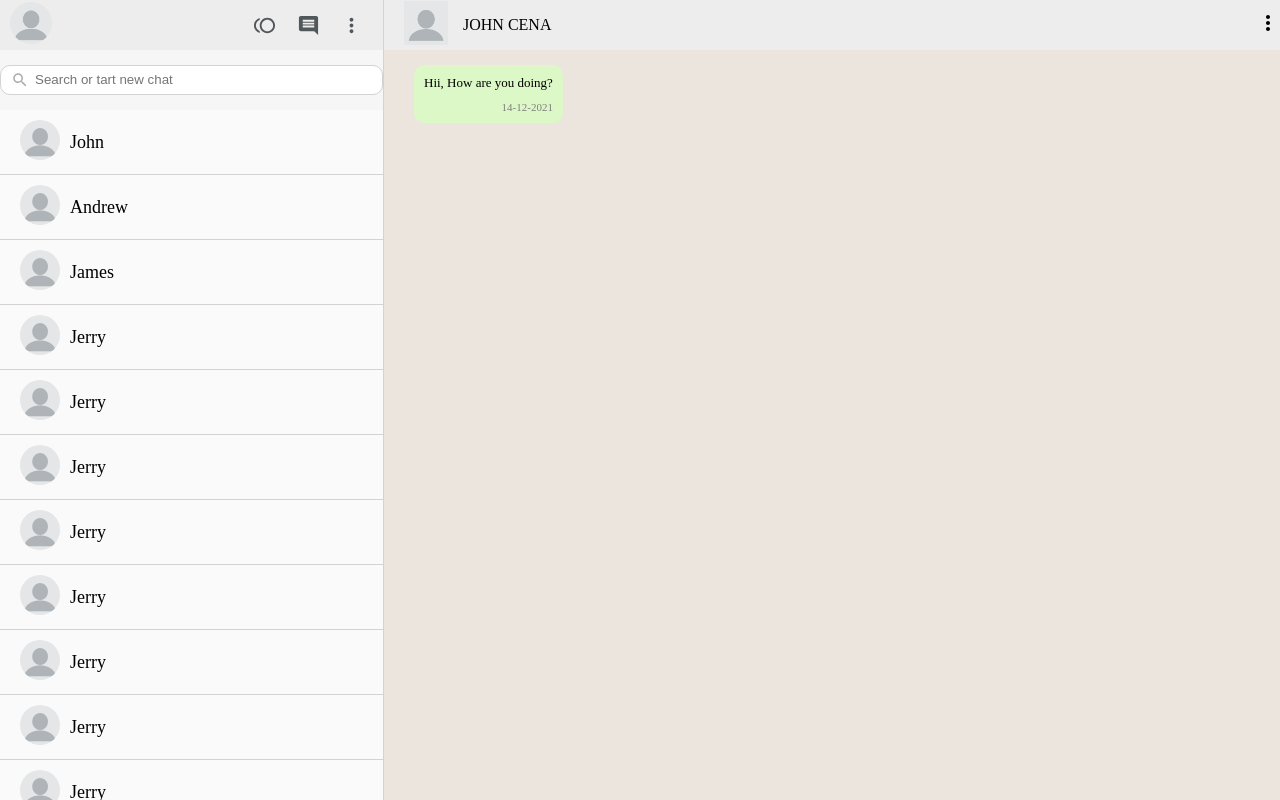
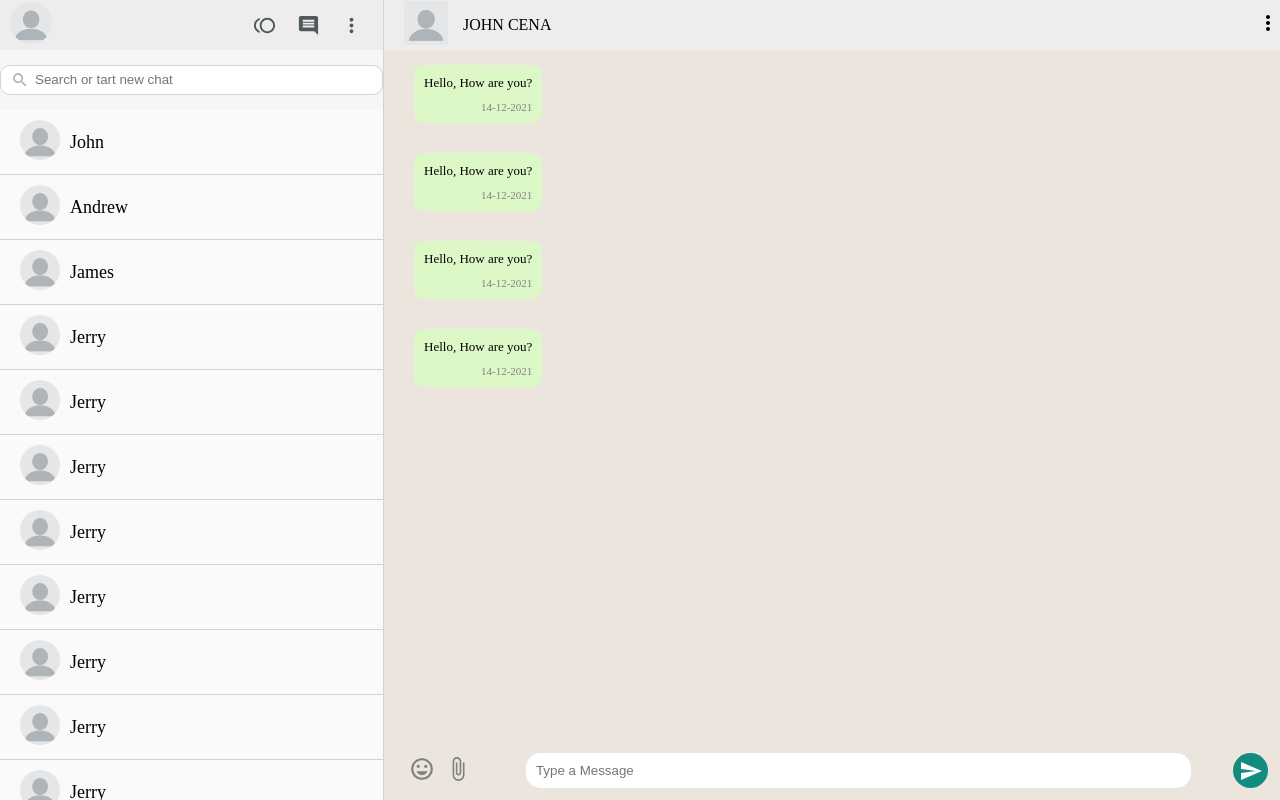
Before and after one commit to filimapatrick/whatsapp-clone, a React (Create React App) app: page /chatpage in a window 1280 px wide. Built offline with nearby package versions, Linux system fonts and the light colour scheme.

Commit message:
chatPage

```diff
--- a/package.json
+++ b/package.json
@@ -10,6 +10,7 @@
     "@testing-library/jest-dom": "^5.16.4",
     "@testing-library/react": "^13.0.1",
     "@testing-library/user-event": "^13.5.0",
+    "emoji-picker-react": "^3.5.1",
     "react": "^18.0.0",
     "react-dom": "^18.0.0",
     "react-icons": "^4.3.1",
--- a/src/Components/ChatMessage.js
+++ b/src/Components/ChatMessage.js
@@ -1,13 +1,13 @@
 import React from 'react'
 
-function ChatMessage() {
+function ChatMessage({message,time}) {
   return (
     <div className='chat-message'>
        <div className='chat-message-text'>
-           <p>Hii, How are you doing?</p>
+           <p>{message}</p>
        </div>
    <div className='chat-message-date'>
-       <p>14-12-2021</p>
+       <p>{time}</p>
    </div>
     </div>
   )
--- a/src/Components/Chatcontainer.js
+++ b/src/Components/Chatcontainer.js
@@ -1,7 +1,19 @@
-import React from 'react'
+import React,{useState} from 'react'
 import MoreVertIcon from '@mui/icons-material/MoreVert';
+import InsertEmoticonIcon from '@mui/icons-material/InsertEmoticon';
+import AttachFileIcon from '@mui/icons-material/AttachFile';
+import SendIcon from '@mui/icons-material/Send';
+import Picker from 'emoji-picker-react';
+
 import ChatMessage from './ChatMessage';
+
+
+
 function Chatcontainer() {
+const[message, setMessage]= useState('');
+const [openEmojiBox, setOpenEmojiBox] = useState(false);
+
+
   return (
     <div className='chat-container'>
     <div className='chat-container-header'>
@@ -17,9 +29,39 @@
     </div>
     {/* chatdisplay container */}
     <div className='chat-display-container'>
-     <ChatMessage/>
+     <ChatMessage message='Hello, How are you?' time='14-12-2021'/>
+     <ChatMessage message='Hello, How are you?' time='14-12-2021'/>
+     <ChatMessage message='Hello, How are you?' time='14-12-2021'/>
+     <ChatMessage message='Hello, How are you?' time='14-12-2021'/>
     </div>
   {/* chatinput */}
+  <div className='chat-input'>
+      {/* button */}
+     {/* <Picker/> */}
+     {openEmojiBox && (
+          <Picker
+            onEmojiClick={(event, emojiObject) =>
+              setMessage(message + emojiObject.emoji)
+            }
+          />
+        )}
+
+
+      <div className='chat-input-btn'>
+      <InsertEmoticonIcon onClick={() => setOpenEmojiBox(!openEmojiBox)} />
+<AttachFileIcon/>
+
+      </div>
+      {/* text Input Element */}
+
+      <form>
+          <input type='text' placeholder='Type a Message' value={message} onChange={(e)=>{setMessage(e.target.value)}} />
+      </form>
+      {/* send button */}
+      <div className='chat-input-send-btn'>
+        <SendIcon/>
+        </div>
+  </div>
     </div>
   )
 }
--- a/src/index.css
+++ b/src/index.css
@@ -265,6 +265,51 @@
       background-color: #ece5dd;
     }
 
+    .chat-input{
+      display:flex;
+      align-items:center;
+      padding: 12px;
+      background-color: #ece5dd;
+    }
+
+    .chat-input-btn{
+      margin-left: 13px;
+      margin-right: 13px;
+    }
+
+    .chat-input-btn > .MuiSvgIcon-root{
+      font-size: 26px;
+      color: gray;
+      cursor: pointer;
+      margin-right: 10px;
+    }
+
+    .chat-input>form{
+      flex: 1;
+
+    }
+
+    .chat-input> form > input{
+      height: 35px;
+      border-radius: 15px;
+      border:none;
+      outline:none;
+      padding-left: 10px;
+      width:90%;
+      margin-right: 10px;
+    }
+
+    .chat-input-send-btn{
+      background-color: #128c7e;
+      width: 35px;
+      height: 35px;
+      border-radius: 100%;
+      display: flex;
+      align-items: center;
+      justify-content: center;
+      color: white;
+    }
+
     .chat-message{
       display: flex;
       margin: 15px 30px 15px 30px;
@@ -290,3 +335,8 @@
       font-weight: normal;
       align-self: flex-end;
     }
+
+    .emoji-picker-react{
+      position: absolute !important;
+      top:-325px;
+    }
```
Also changed, not shown: 1 other file (tests, documents, lock files or other folders).
